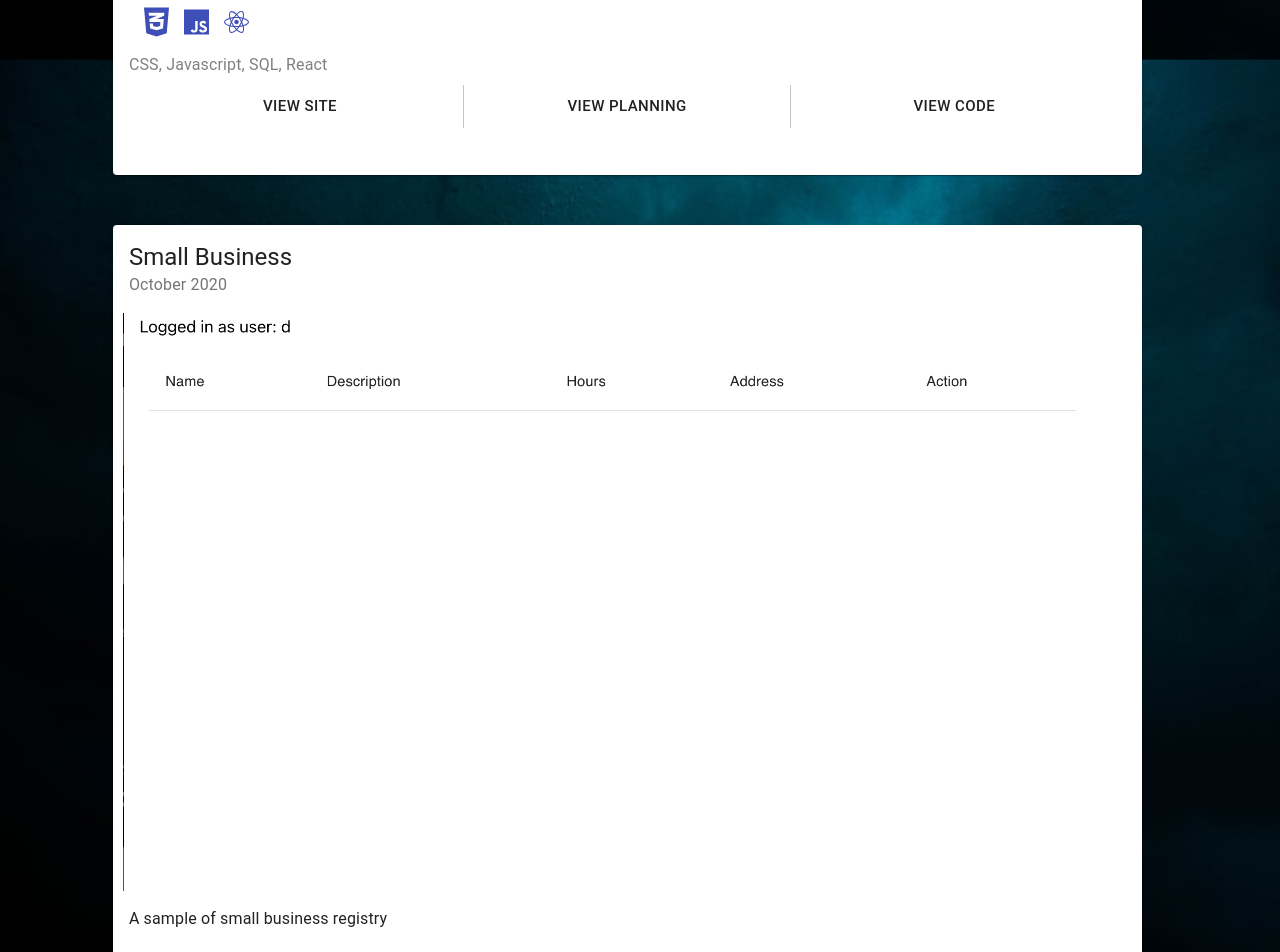
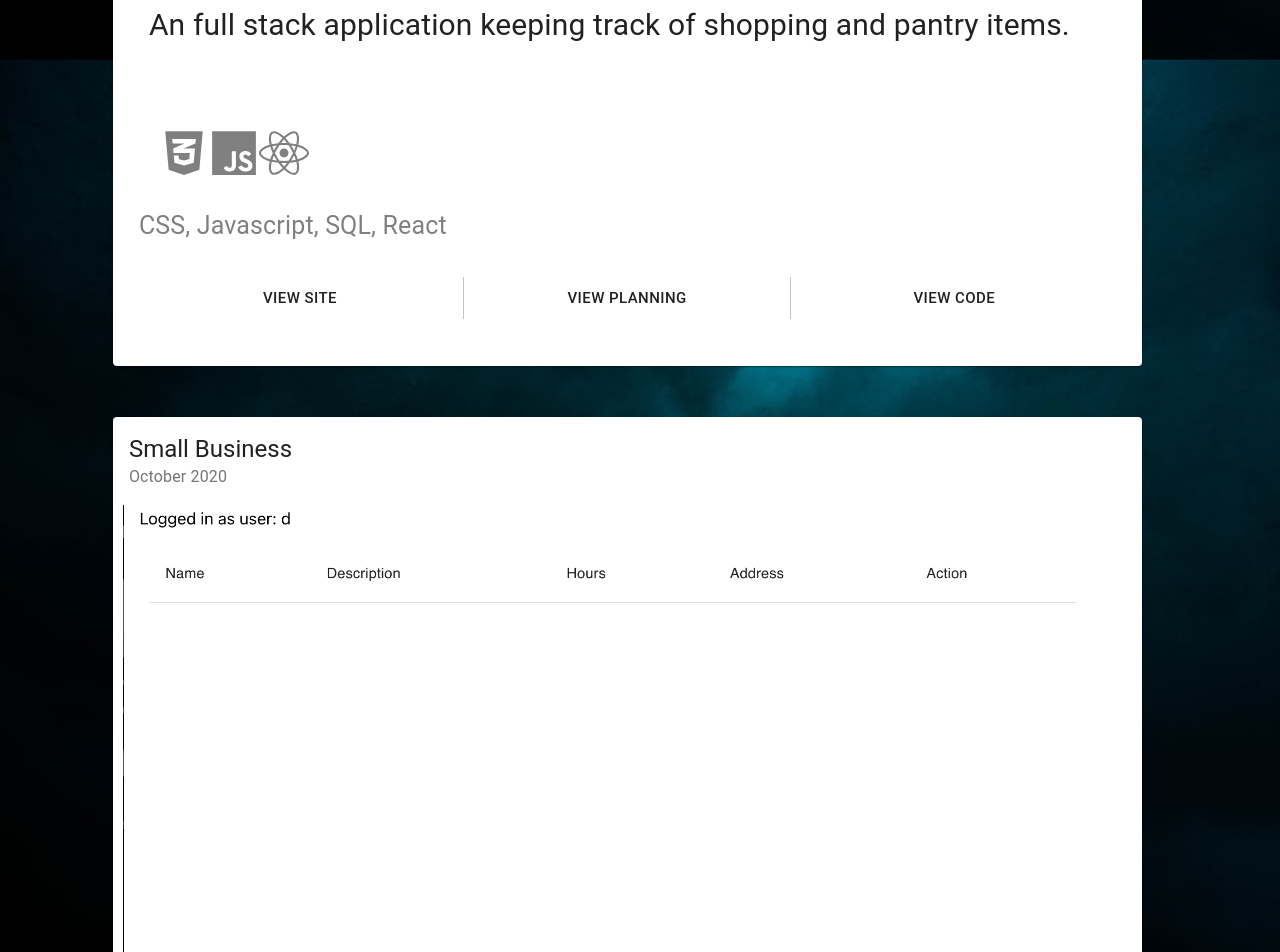
Before and after one commit to listenToRipley/nataliekendrick, a React (Create React App) app: page /projects in a window 1280 px wide. Shown: the part 900-1852 px from the top of the page. Built offline with nearby package versions, Linux system fonts and the light colour scheme.

Commit message:
content updated in projects so they are all the same

```diff
--- a/src/Components/Components.css
+++ b/src/Components/Components.css
@@ -329,6 +329,24 @@ a:hover {
     min-height: 7%;
     margin: 2%;
   }
+
+  .description {
+    font-size: 30px;
+    margin-left: 20px;
+  }
+
+  .eachBadge {
+    font-size: 50px;
+  }
+
+  .skills {
+    font-size: 25px;
+    padding-left: 10px;
+  }
+
+  .viewButton {
+    font-size: 45px;
+  }
 }
 
  @media all and (min-width: 0px) and (max-width: 410px)  {
--- a/src/Components/ProjPantryPals.js
+++ b/src/Components/ProjPantryPals.js
@@ -10,6 +10,7 @@ import { FaCss3Alt } from "@react-icons/all-files/fa/FaCss3Alt"
 import { FaJs} from "@react-icons/all-files/fa/FaJs";
 import ButtonGroup from '@material-ui/core/ButtonGroup';
 import Button from '@material-ui/core/Button';
+import Tooltip from '@material-ui/core/Tooltip';
 import { Link } from 'react-router-dom';
 import pantryPals from './projectImgs/pantryPals.png';
 import './Components.css'
@@ -29,19 +30,21 @@ return (
     title="pantry pals"
   />
   <CardContent>
-  <Typography>
+  <p className='description'>
     An full stack application keeping track of shopping and pantry items.
-  </Typography>
-    <Typography className="pantryBadges">
+  </p>
+    <Typography className="badges">
 
-      <FaCss3Alt className="badges"/>
-      <FaJs className="badges"/>
-      <FaReact className="badges"/>
+    <p className='eachBadge'>
+    <FaCss3Alt/>
+      <FaJs />
+      <FaReact />
+    </p>
 
     </Typography>
-      <Typography className="skills">
+      <p className="skills">
          CSS, Javascript, SQL, React
-      </Typography>
+      </p>
   <CardActions>
 
     <ButtonGroup fullWidth={true} variant="text" size="large" component="div" className="pantryButtons">
--- a/src/Components/Projects.js
+++ b/src/Components/Projects.js
@@ -5,6 +5,7 @@ import CardMedia from '@material-ui/core/CardMedia';
 import CardContent from '@material-ui/core/CardContent';
 import CardActions from '@material-ui/core/CardActions';
 import Typography from '@material-ui/core/Typography';
+import Tooltip from '@material-ui/core/Tooltip';
 import ButtonGroup from '@material-ui/core/ButtonGroup';
 import Button from '@material-ui/core/Button';
 import PantryPals from './ProjPantryPals'
@@ -179,9 +180,9 @@ const Projects = () => {
       title={projects.subheader}
     />
     <CardContent>
-    <Typography className='description'>
+    <p className='description'>
       {proj.description}
-    </Typography>
+    </p>
 
       <Typography className='badges' color={proj.color}>
       { proj.badges.map((badge, index) =>
@@ -189,9 +190,9 @@ const Projects = () => {
         {badge}
     </p> )}
       </Typography>
-        <Typography className="skills">
+        <p paragraph className="skills">
            {proj.skills}
-        </Typography>
+        </p>
     <CardActions>
       <ButtonGroup fullWidth={true} variant="text" size="large" component="div">
         <Button className="viewButton" onClick={() => window.open(proj.site)}>
```
